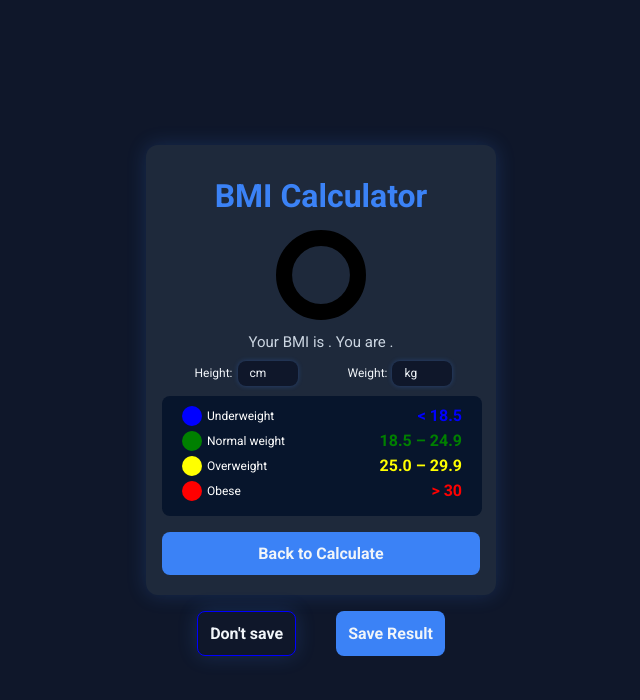
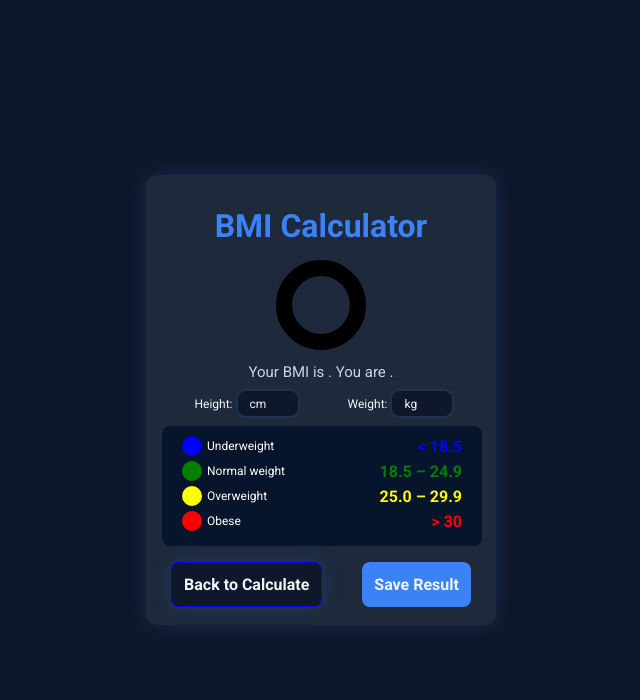
Before and after one commit to ThetThetSu/BMIcalculator, a React (Vite) app: page /result in a window 1280 px wide. Shown: the top 700 px of the page, without its empty margins (319-959 px from the left). Built offline with nearby package versions, Linux system fonts and the light colour scheme.

Commit message:
Refactor Result component layout by restructuring save buttons for improved organization and clarity; ensure back button functionality is maintained.

```diff
--- a/src/Result.jsx
+++ b/src/Result.jsx
@@ -255,15 +255,15 @@ function Result({ bmiInfo: propBmiInfo }) {
           </div>
 
           <Category />
-          <button onClick={handleBack}>Back to Calculate</button>
-        </div>
+
           <div className="saveBtn">
             <button onClick={handleBack} className="notSave">
-            Don't save
+              Back to Calculate
             </button>
             <button onClick={handleSaveClick} disabled={isSaving}>
               {isSaving ? "Saving..." : "Save Result"}
             </button>
+          </div>
         </div>
       </div>
       {showRegister && (
```
Lines whose indentation alone changed are shown as unchanged.
